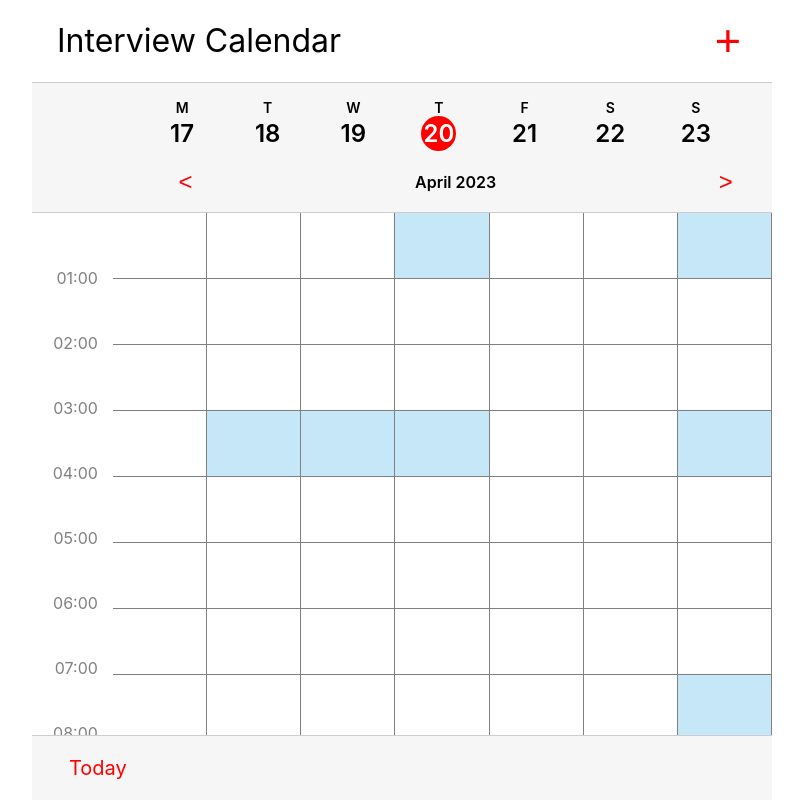
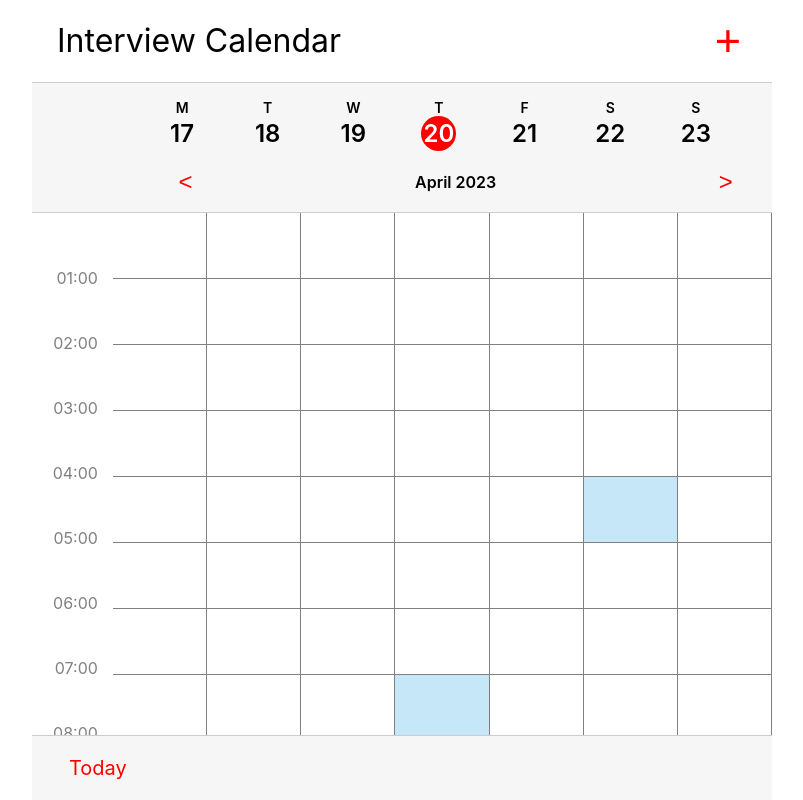
Before and after one commit to Aleksandr-Rozhok/Calendar, a React (Create React App) app: page / in a window 1280 px wide. Shown: the whole page, without its empty margins (238-1041 px from the left). Built offline with nearby package versions, Linux system fonts and the light colour scheme; data requests are answered from the project's data file.

Commit message:
add: active color

```diff
--- a/calendar.json
+++ b/calendar.json
@@ -1,59 +1,14 @@
 {
   "events": [
     {
-      "time": 3,
-      "day": 3,
-      "id": "50529786-2e48-49c7-a652-8c43c089966d"
+      "time": 7,
+      "day": 4,
+      "id": "112890d4-d229-4c02-88b6-08b4ea0c0cf3"
     },
     {
-      "time": 3,
-      "day": 3,
-      "id": "aab75b22-f7c4-41d1-9d2c-d6d40694baef"
-    },
-    {
-      "time": 3,
-      "day": 2,
-      "id": "87bbb230-0d1c-417c-abdd-235ec6964760"
-    },
-    {
-      "time": 3,
-      "day": 2,
-      "id": "750a456f-6063-42e6-b2dc-7b43fd497a01"
-    },
-    {
-      "time": 0,
-      "day": 0,
-      "id": "6e1f3d53-9b66-4659-b434-5b4d6feed8f3"
-    },
-    {
-      "time": 0,
-      "day": 4,
-      "id": "c9ac5c17-a17c-4192-9f47-07b47c576450"
-    },
-    {
-      "time": 3,
-      "day": 0,
-      "id": "9245ce2b-c6db-4f4f-83b5-f82415608ce3"
-    },
-    {
-      "time": 3,
-      "day": 0,
-      "id": "3725d2a7-0446-47be-960c-d91a2649efdb"
-    },
-    {
-      "time": 3,
-      "day": 4,
-      "id": "3d5db3a6-c15a-419c-9337-f4fb567c694c"
-    },
-    {
-      "time": 3,
-      "day": 4,
-      "id": "d37b1c56-fcbf-4aa7-81f8-641402cf44a1"
-    },
-    {
-      "time": 7,
-      "day": 0,
-      "id": "5549edda-ee15-4945-9401-00505c1b9089"
+      "time": 4,
+      "day": 6,
+      "id": "9e7deaee-82e6-4fbd-862c-d1e719f410f7"
     }
   ]
 }
--- a/package.json
+++ b/package.json
@@ -4,6 +4,7 @@
   "private": true,
   "dependencies": {
     "@reduxjs/toolkit": "^1.9.5",
+    "classnames": "^2.3.2",
     "concurrently": "^8.0.1",
     "react": "^18.2.0",
     "react-dom": "^18.2.0",
--- a/src/components/square/Square.jsx
+++ b/src/components/square/Square.jsx
@@ -7,6 +7,11 @@ import {toggleVisibleBtn , getDeleteId, toggleCellColor} from "../../actions/ind
 import { useEffect } from "react";
 
 const Row = ({numberOfRow}) => {
+    const {data: events = []} = useGetEventsQuery();
+    const [createEvent] = useCreateEventMutation();
+    const {currDay, currTime} = useSelector(state => state.deleteBtn);
+    const dispatch = useDispatch();
+
     const SquareContainer = styled.div`
         display: flex;
         justify-content: flex-end;
@@ -27,30 +32,19 @@ const Row = ({numberOfRow}) => {
         cursor: pointer;
     `
 
-    const {data: events = []} = useGetEventsQuery();
-    const [createEvent] = useCreateEventMutation();
-    const {color} = useSelector(state => state.deleteBtn);
-    const dispatch = useDispatch();
-
     useEffect(() => {
         filterEvents(events);
     }, [events])
 
-    const deleteEvent = (item, id) => {
-        console.log(id)
-        //dispatch(toggleCellColor(false));
-         dispatch(toggleCellColor(true));
-
-        // if (color) {
-        //     item.style.backgroundColor = "red";
-        // }
+    const deleteEvent = (id, day, time) => {
+        dispatch(toggleCellColor({day, time}));
         dispatch(getDeleteId(id));
         dispatch(toggleVisibleBtn(false));
     }
 
     const addEvent = (time, day, id) => {
         dispatch(toggleVisibleBtn(true));
-        const confirm = window.confirm(`Want to add an event at ${time}?`)
+        const confirm = window.confirm(`Want to add an event at ${time}:00?`)
 
         if (confirm) {
             createEvent({
@@ -80,32 +74,31 @@ const Row = ({numberOfRow}) => {
     const renderRow = (time) => {
         const result = [];
         const currEvents = allEvents[time];
-        let currDayOfWeek = 0;
 
         if (allEvents[time]) {
-            const currDay = {};
+            const pointDay = {};
 
             currEvents.forEach(item => {
-                if (!currDay[item.day]) {
-                    currDay[item.day] = item.id;
+                if (!pointDay[item.day]) {
+                    pointDay[item.day] = item.id;
                 }
             })
 
             for (let i = 1; i < 8; i++) {
+                let currDayOfWeek = 0;
                 i === 7 ? currDayOfWeek = 0 : currDayOfWeek = i;
-                if (currDay[currDayOfWeek] || currDay[currDayOfWeek] === 0) {
+                if (pointDay[currDayOfWeek] || pointDay[currDayOfWeek] === 0) {
                     result.push(<Square
-                         style={{backgroundColor: "rgba(183, 224, 245, 0.78)"}}
-                         onClick={(e) => deleteEvent(e.target, currDay[currDayOfWeek])}
-                         isActive={color}
+                         style={{backgroundColor: `${currDay === currDayOfWeek && currTime === time ? "red" : "rgba(183, 224, 245, 0.78)"}`}}
+                         onClick={() => deleteEvent(pointDay[currDayOfWeek], currDayOfWeek, time)}
                          time={time}
-                         id={currDay[currDayOfWeek]}
-                         key={currDay[currDayOfWeek]}
-                         day={currDayOfWeek} />)
+                         id={pointDay[currDayOfWeek]}
+                         key={pointDay[currDayOfWeek]}
+                         day={currDayOfWeek}
+                          />)
                 } else {
                     result.push(<Square
                         time={time}
-                        isActive={color}
                         onClick={(e) => addEvent(time, currDayOfWeek, e.target.id)}
                         day={currDayOfWeek}
                         id={uuidv4()}
@@ -114,10 +107,10 @@ const Row = ({numberOfRow}) => {
             }
         } else {
             for (let i = 1; i < 8; i++) {
+                let currDayOfWeek = 0;
                 i === 7 ? currDayOfWeek = 0 : currDayOfWeek = i;
                 result.push(<Square
                     id={uuidv4()}
-                    isActive={color}
                     time={time}
                     onClick={(e) => addEvent(time, currDayOfWeek, e.target.id)}
                     day={currDayOfWeek}
--- a/src/components/weekdays/Weekdays.jsx
+++ b/src/components/weekdays/Weekdays.jsx
@@ -44,13 +44,10 @@ const Weekdays = () => {
 
   const renderDateList = (currDayOfWeek) => {
     const arrOfDates = [];
+    const startOfWeek = date - (currDayOfWeek - 1);
 
-    if (currDayOfWeek !== 1) {
-      const startOfWeek = date - (currDayOfWeek - 1);
-
-      for (let i = startOfWeek; i < startOfWeek + 7; i++) {
-        arrOfDates.push(i);
-      }
+    for (let i = startOfWeek; i < startOfWeek + 7; i++) {
+      arrOfDates.push(i);
     }
 
     return arrOfDates.map((day, i) => {
--- a/src/reducers/visibleDeleteBtn.jsx
+++ b/src/reducers/visibleDeleteBtn.jsx
@@ -1,6 +1,7 @@
 const initialState = {
     visible: true,
-    color: false,
+    currDay: null,
+    currTime: null,
     deleteId: ''
 }
 
@@ -14,7 +15,8 @@ const deleteBtn = (state = initialState, action) => {
         case 'TOGGLE_CELL_COLOR':
             return {
                 ...state,
-                color: action.payload
+                currDay: action.payload.day,
+                currTime: action.payload.time
             }
         case 'GET_DELETE_ID':
             return {
```
Also changed, not shown: src/components/footer/Footer.jsx (indentation only), 1 other file (tests, documents, lock files or other folders).
